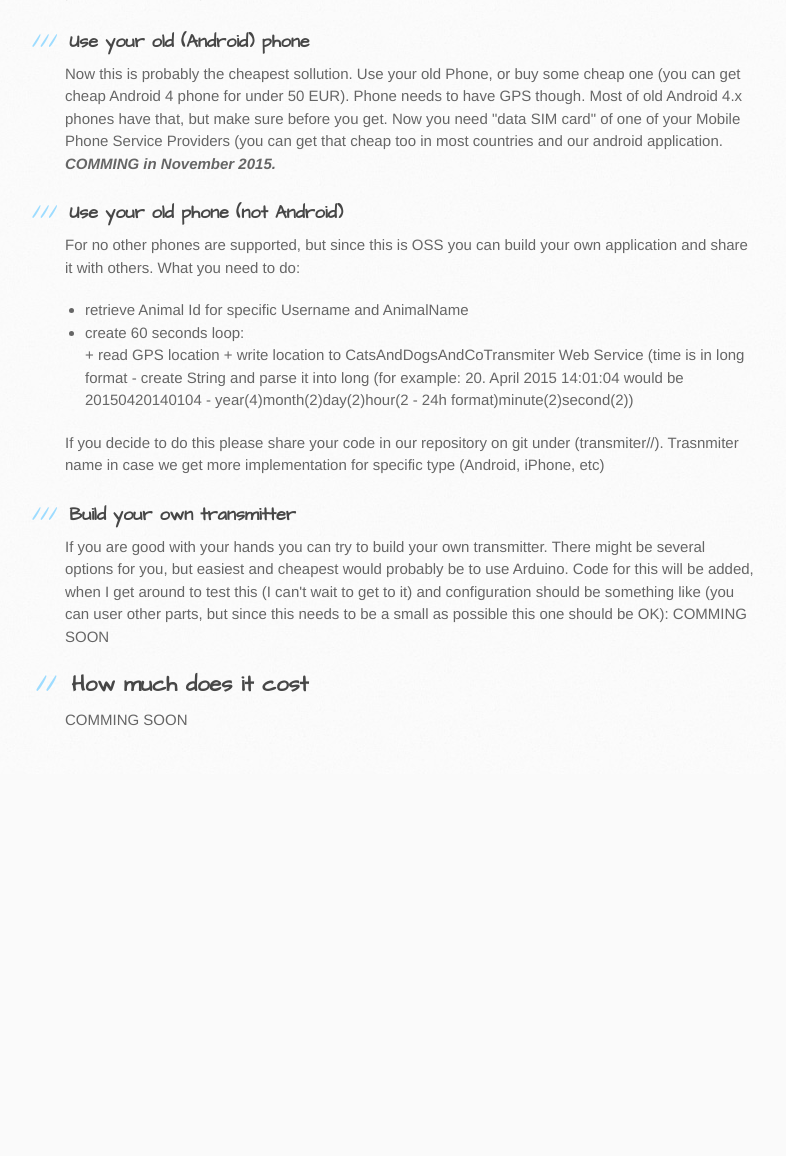
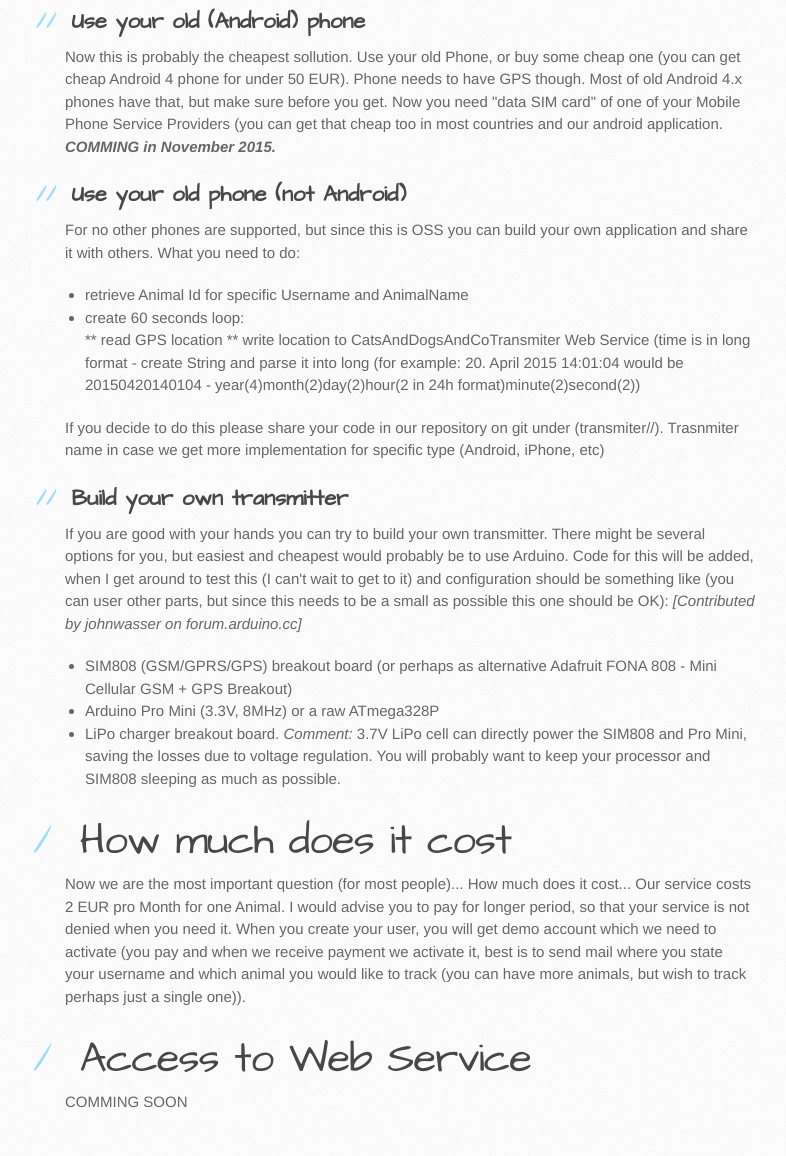
Before and after one commit to andyrozman/catsdogsco, a plain HTML site: page index.html in a window 1280 px wide. Shown: the part 816-1972 px from the top of the page, without its empty margins (105-891 px from the left). Before the commit the page ends 1590 px from the top, so only its background shows below. Drawn offline with Linux system fonts and the light colour scheme.

```diff
--- a/index.html
+++ b/index.html
@@ -28,57 +28,65 @@
     <div id="content-wrapper">
       <div class="inner clearfix">
         <section id="main-content">
-          <h1>
-<a id="cats--dogs--co" class="anchor" href="#cats--dogs--co" aria-hidden="true"><span class="octicon octicon-link"></span></a>Cats &amp; Dogs &amp; Co</h1>
-
-<p>Cats &amp; Dogs &amp; Co (in further text CDC) is service intended for tracking your pets. </p>
+          <p>Cats &amp; Dogs &amp; Co (in further text CDC) is service intended for tracking your pets. </p>
 
 <p>Contrary to all other similar projects where you buy "tracking band" this is do-it-yourself project. We provide two Web Services (Soap JAX-WS) where you can get your data (to use in your application) or send your data from "Tracker".</p>
 
-<h2>
-<a id="tracking-software" class="anchor" href="#tracking-software" aria-hidden="true"><span class="octicon octicon-link"></span></a>Tracking Software</h2>
+<h1>
+<a id="tracking-software" class="anchor" href="#tracking-software" aria-hidden="true"><span class="octicon octicon-link"></span></a>Tracking Software</h1>
 
 <p>Most of companies allow you to buy their tracker and then you can follow it's location on their web site. Our service is not like that... We actually don't have display on Web, but you can use other means to get and see your data. (We might create simple Web site in the future where there will be possible to add user, animals and see location, but this is not planned at the moment)
 1. Making your own application and using supplied Web Services
-2. Use one of our application:
+2. Use one of our applications:
     2a) .NET application. This simple Windows application which can be used until our "official" application comes out. If you are Windows user
         you can try this out, or else wait a little longer and 2b will be out. <em><strong>COMMING in November 2015.</strong></em>
     2b) Java application. Application for displaying location data, this is actually official application for this service. Client is open
         source and can be extended by users (running on Sourceforge/GIT). <em><strong>COMMING IN 1st Quarter of 2016.</strong></em></p>
 
-<h2>
+<h1>
 <a id="tracker" class="anchor" href="#tracker" aria-hidden="true"><span class="octicon octicon-link"></span></a><strong>Tracker</strong>
-</h2>
+</h1>
 
 <p>Like I said most companies have product which can be used for tracking your animal... we don't. Idea of whole project was to either build your own tracker, which can then send data to our service, or use old phone to do that for you.</p>
 
-<h3>
-<a id="use-your-old-android-phone" class="anchor" href="#use-your-old-android-phone" aria-hidden="true"><span class="octicon octicon-link"></span></a>Use your old (Android) phone</h3>
+<h2>
+<a id="use-your-old-android-phone" class="anchor" href="#use-your-old-android-phone" aria-hidden="true"><span class="octicon octicon-link"></span></a>Use your old (Android) phone</h2>
 
 <p>Now this is probably the cheapest sollution. Use your old Phone, or buy some cheap one (you can get cheap Android 4 phone for under 50 EUR). Phone needs to have GPS though. Most of old Android 4.x phones have that, but make sure before you get. Now you need "data SIM card" of one of your Mobile Phone Service Providers (you can get that cheap too in most countries and our android application. <em><strong>COMMING in November 2015.</strong></em></p>
 
-<h3>
-<a id="use-your-old-phone-not-android" class="anchor" href="#use-your-old-phone-not-android" aria-hidden="true"><span class="octicon octicon-link"></span></a>Use your old phone (not Android)</h3>
+<h2>
+<a id="use-your-old-phone-not-android" class="anchor" href="#use-your-old-phone-not-android" aria-hidden="true"><span class="octicon octicon-link"></span></a>Use your old phone (not Android)</h2>
 
 <p>For no other phones are supported, but since this is OSS you can build your own application and share it with others. What you need to do:</p>
 
 <ul>
 <li>retrieve Animal Id for specific Username and AnimalName</li>
 <li>create 60 seconds loop:<br>
-      + read GPS location
-      + write location to CatsAndDogsAndCoTransmiter Web Service (time is in long format - create String and parse it into long (for example: 20. April 2015 14:01:04 would be 20150420140104 - year(4)month(2)day(2)hour(2 - 24h format)minute(2)second(2))</li>
+    ** read GPS location
+    ** write location to CatsAndDogsAndCoTransmiter Web Service (time is in long format - create String and parse it into long (for example: 20. April 2015 14:01:04 would be 20150420140104 - year(4)month(2)day(2)hour(2 in 24h format)minute(2)second(2))</li>
 </ul>
 
 <p>If you decide to do this please share your code in our repository on git under (transmiter//). Trasnmiter name in case we get more implementation for specific type (Android, iPhone, etc)</p>
 
-<h3>
-<a id="build-your-own-transmitter" class="anchor" href="#build-your-own-transmitter" aria-hidden="true"><span class="octicon octicon-link"></span></a>Build your own transmitter</h3>
+<h2>
+<a id="build-your-own-transmitter" class="anchor" href="#build-your-own-transmitter" aria-hidden="true"><span class="octicon octicon-link"></span></a>Build your own transmitter</h2>
 
-<p>If you are good with your hands you can try to build your own transmitter. There might be several options for you, but easiest and cheapest would probably be to use Arduino. Code for this will be added, when I get around to test this (I can't wait to get to it) and configuration should be something like (you can user other parts, but since this needs to be a small as possible this one should be OK):
-COMMING SOON</p>
+<p>If you are good with your hands you can try to build your own transmitter. There might be several options for you, but easiest and cheapest would probably be to use Arduino. Code for this will be added, when I get around to test this (I can't wait to get to it) and configuration should be something like (you can user other parts, but since this needs to be a small as possible this one should be OK): <em>[Contributed by johnwasser on forum.arduino.cc]</em></p>
 
-<h2>
-<a id="how-much-does-it-cost" class="anchor" href="#how-much-does-it-cost" aria-hidden="true"><span class="octicon octicon-link"></span></a>How much does it cost</h2>
+<ul>
+<li>SIM808 (GSM/GPRS/GPS) breakout board (or perhaps as alternative Adafruit FONA 808 - Mini Cellular GSM + GPS Breakout)</li>
+<li>Arduino Pro Mini (3.3V, 8MHz) or a raw ATmega328P</li>
+<li>LiPo charger breakout board.
+<em>Comment:</em> 3.7V LiPo cell can directly power the SIM808 and Pro Mini, saving the losses due to voltage regulation. You will probably want to keep your processor and SIM808 sleeping as much as possible.</li>
+</ul>
+
+<h1>
+<a id="how-much-does-it-cost" class="anchor" href="#how-much-does-it-cost" aria-hidden="true"><span class="octicon octicon-link"></span></a>How much does it cost</h1>
+
+<p>Now we are the most important question (for most people)... How much does it cost... Our service costs 2 EUR pro Month for one Animal. I would advise you to pay for longer period, so that your service is not denied when you need it. When you create your user, you will get demo account which we need to activate (you pay and when we receive payment we activate it, best is to send mail where you state your username and which animal you would like to track (you can have more animals, but wish to track perhaps just a single one)).</p>
+
+<h1>
+<a id="access-to-web-service" class="anchor" href="#access-to-web-service" aria-hidden="true"><span class="octicon octicon-link"></span></a>Access to Web Service</h1>
 
 <p>COMMING SOON</p>
         </section>
```
Also changed, not shown: params.json (+1 -1 lines).
